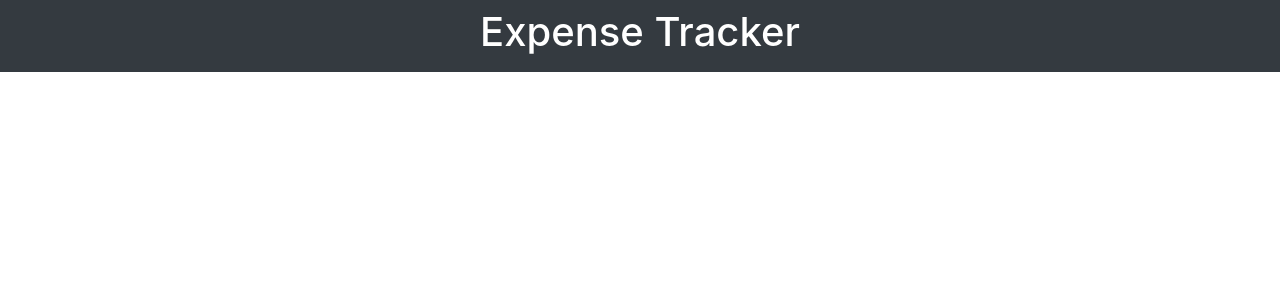
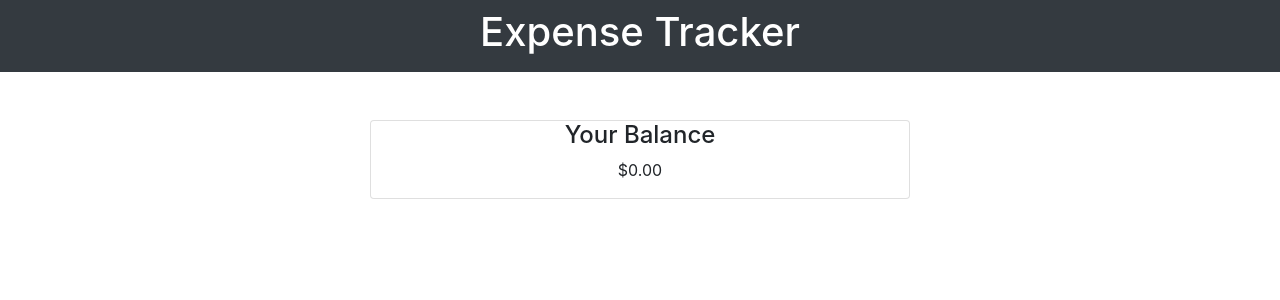
Before and after one commit to calvin-puram/task_list, a React (Create React App) app: page / in a window 1280 px wide. Shown: the top 300 px of the page. Built offline with nearby package versions, Linux system fonts and the light colour scheme.

Commit message:
created balance component boilerplate

```diff
--- a/src/App.js
+++ b/src/App.js
@@ -1,10 +1,18 @@
 import React from "react";
 import Header from "./components/Header";
+import Balance from "./components/Balance";
 
 const App = () => {
   return (
     <div>
       <Header />
+      <div className='container'>
+        <div className='row'>
+          <div className='col-md-6 mx-auto'>
+            <Balance />
+          </div>
+        </div>
+      </div>
     </div>
   );
 };
--- /dev/null
+++ b/src/components/Balance.js
@@ -0,0 +1,12 @@
+import React from "react";
+
+const Balance = () => {
+  return (
+    <div className='card text-center mt-5'>
+      <h4>Your Balance</h4>
+      <p>$0.00</p>
+    </div>
+  );
+};
+
+export default Balance;
```
